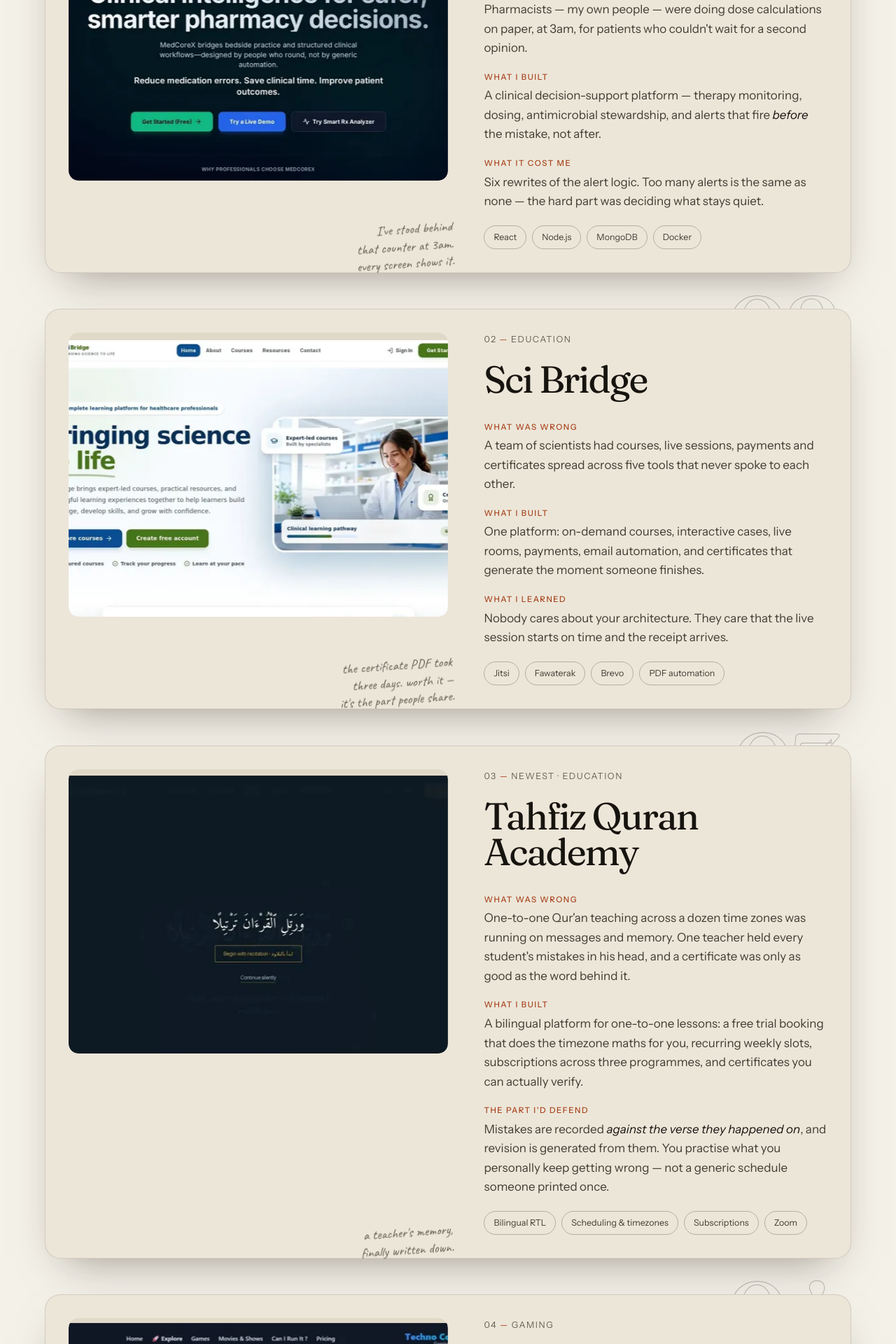
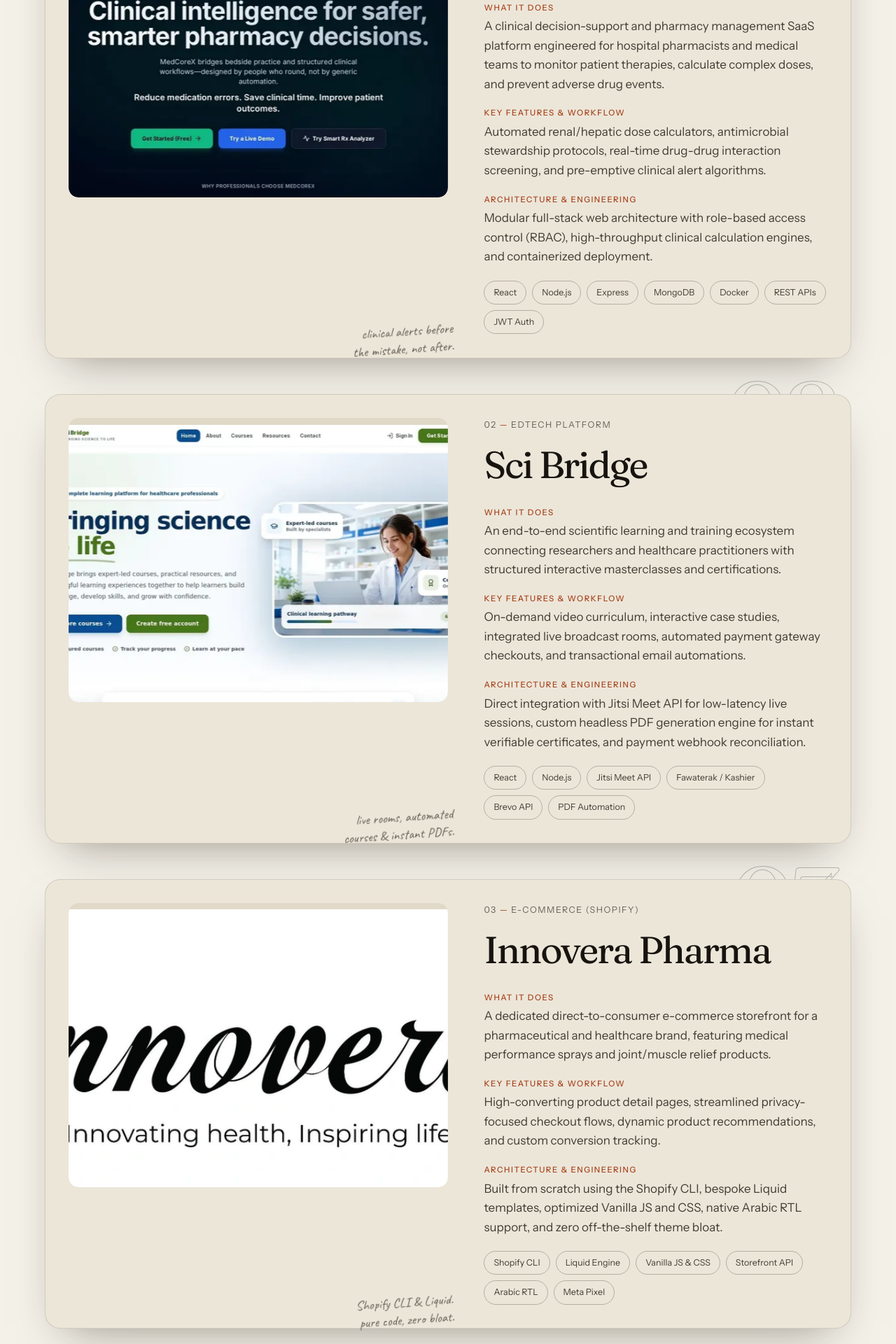
Before and after one commit to MGaweesh/Dr-Gaweesh, a React (Vite) app: page / in a window 1280 px wide. Shown: the part 1720-3640 px from the top of the page at 70% size. Built offline with nearby package versions, Linux system fonts and the light colour scheme.

Commit message:
Refactor portfolio projects with explicit technical specs, core functionality, and full tech stacks

```diff
--- a/src/App.tsx
+++ b/src/App.tsx
@@ -175,8 +175,7 @@
               </svg>
             </span></h2>
             <p className="head-note">
-              Four I'm proud of, written out honestly — what was actually wrong,
-              what I built, and what I'd do differently.
+              Four flagship platforms engineered end to end — clearly detailing the core functionality, technical architecture, and technologies used.
             </p>
           </div>
 
@@ -192,21 +191,21 @@
                     </span>
                     <span className="visit">Visit&nbsp;→</span>
                   </a>
-                  <p className="scribble scribble-case">I've stood behind<br />that counter at 3am.<br />every screen shows it.</p>
+                  <p className="scribble scribble-case">clinical alerts before<br />the mistake, not after.</p>
                 </div>
 
                 <div className="case-copy">
-                  <p className="case-no">01 <em>—</em> Healthcare</p>
+                  <p className="case-no">01 <em>—</em> Healthcare SaaS</p>
                   <h3>MedCoreX</h3>
                   <dl className="case-story">
-                    <dt>What was wrong</dt>
-                    <dd>Pharmacists — my own people — were doing dose calculations on paper, at 3am, for patients who couldn't wait for a second opinion.</dd>
-                    <dt>What I built</dt>
-                    <dd>A clinical decision-support platform — therapy monitoring, dosing, antimicrobial stewardship, and alerts that fire <em>before</em> the mistake, not after.</dd>
-                    <dt>What it cost me</dt>
-                    <dd>Six rewrites of the alert logic. Too many alerts is the same as none — the hard part was deciding what stays quiet.</dd>
+                    <dt>What It Does</dt>
+                    <dd>A clinical decision-support and pharmacy management SaaS platform engineered for hospital pharmacists and medical teams to monitor patient therapies, calculate complex doses, and prevent adverse drug events.</dd>
+                    <dt>Key Features &amp; Workflow</dt>
+                    <dd>Automated renal/hepatic dose calculators, antimicrobial stewardship protocols, real-time drug-drug interaction screening, and pre-emptive clinical alert algorithms.</dd>
+                    <dt>Architecture &amp; Engineering</dt>
+                    <dd>Modular full-stack web architecture with role-based access control (RBAC), high-throughput clinical calculation engines, and containerized deployment.</dd>
                   </dl>
-                  <ul className="chips"><li>React</li><li>Node.js</li><li>MongoDB</li><li>Docker</li></ul>
+                  <ul className="chips"><li>React</li><li>Node.js</li><li>Express</li><li>MongoDB</li><li>Docker</li><li>REST APIs</li><li>JWT Auth</li></ul>
                 </div>
               </div>
             </article>
@@ -221,21 +220,21 @@
                     </span>
                     <span className="visit">Visit&nbsp;→</span>
                   </a>
-                  <p className="scribble scribble-case">the certificate PDF took<br />three days. worth it —<br />it's the part people share.</p>
+                  <p className="scribble scribble-case">live rooms, automated<br />courses &amp; instant PDFs.</p>
                 </div>
 
                 <div className="case-copy">
-                  <p className="case-no">02 <em>—</em> Education</p>
+                  <p className="case-no">02 <em>—</em> EdTech Platform</p>
                   <h3>Sci Bridge</h3>
                   <dl className="case-story">
-                    <dt>What was wrong</dt>
-                    <dd>A team of scientists had courses, live sessions, payments and certificates spread across five tools that never spoke to each other.</dd>
-                    <dt>What I built</dt>
-                    <dd>One platform: on-demand courses, interactive cases, live rooms, payments, email automation, and certificates that generate the moment someone finishes.</dd>
-                    <dt>What I learned</dt>
-                    <dd>Nobody cares about your architecture. They care that the live session starts on time and the receipt arrives.</dd>
+                    <dt>What It Does</dt>
+                    <dd>An end-to-end scientific learning and training ecosystem connecting researchers and healthcare practitioners with structured interactive masterclasses and certifications.</dd>
+                    <dt>Key Features &amp; Workflow</dt>
+                    <dd>On-demand video curriculum, interactive case studies, integrated live broadcast rooms, automated payment gateway checkouts, and transactional email automations.</dd>
+                    <dt>Architecture &amp; Engineering</dt>
+                    <dd>Direct integration with Jitsi Meet API for low-latency live sessions, custom headless PDF generation engine for instant verifiable certificates, and payment webhook reconciliation.</dd>
                   </dl>
-                  <ul className="chips"><li>Jitsi</li><li>Fawaterak</li><li>Brevo</li><li>PDF automation</li></ul>
+                  <ul className="chips"><li>React</li><li>Node.js</li><li>Jitsi Meet API</li><li>Fawaterak / Kashier</li><li>Brevo API</li><li>PDF Automation</li></ul>
                 </div>
               </div>
             </article>
@@ -244,27 +243,27 @@
               <span className="case-ghost" aria-hidden="true">03</span>
               <div className="case-inner">
                 <div className="case-visual" data-cursor="visit">
-                  <a href="https://tahfizquran.org/" target="_blank" rel="noopener" data-tilt>
+                  <a href="https://innovera-pharma.com/" target="_blank" rel="noopener" data-tilt>
                     <span className="frame">
-                      <img src="/tahfiz.webp" srcSet="/tahfiz-700.webp 700w, /tahfiz.webp 1100w" sizes="(min-width: 1180px) 45vw, 92vw" alt="Tahfiz Quran Academy platform" loading="lazy" data-parallax />
+                      <img src="/innovera.webp" alt="Innovera Pharma Shopify Store" loading="lazy" data-parallax />
                     </span>
                     <span className="visit">Visit&nbsp;→</span>
                   </a>
-                  <p className="scribble scribble-case">a teacher's memory,<br />finally written down.</p>
+                  <p className="scribble scribble-case">Shopify CLI &amp; Liquid.<br />pure code, zero bloat.</p>
                 </div>
 
                 <div className="case-copy">
-                  <p className="case-no">03 <em>—</em> Newest · Education</p>
-                  <h3>Tahfiz Quran Academy</h3>
+                  <p className="case-no">03 <em>—</em> E-Commerce (Shopify)</p>
+                  <h3>Innovera Pharma</h3>
                   <dl className="case-story">
-                    <dt>What was wrong</dt>
-                    <dd>One-to-one Qur'an teaching across a dozen time zones was running on messages and memory. One teacher held every student's mistakes in his head, and a certificate was only as good as the word behind it.</dd>
-                    <dt>What I built</dt>
-                    <dd>A bilingual platform for one-to-one lessons: a free trial booking that does the timezone maths for you, recurring weekly slots, subscriptions across three programmes, and certificates you can actually verify.</dd>
-                    <dt>The part I'd defend</dt>
-                    <dd>Mistakes are recorded <em>against the verse they happened on</em>, and revision is generated from them. You practise what you personally keep getting wrong — not a generic schedule someone printed once.</dd>
+                    <dt>What It Does</dt>
+                    <dd>A dedicated direct-to-consumer e-commerce storefront for a pharmaceutical and healthcare brand, featuring medical performance sprays and joint/muscle relief products.</dd>
+                    <dt>Key Features &amp; Workflow</dt>
+                    <dd>High-converting product detail pages, streamlined privacy-focused checkout flows, dynamic product recommendations, and custom conversion tracking.</dd>
+                    <dt>Architecture &amp; Engineering</dt>
+                    <dd>Built from scratch using the Shopify CLI, bespoke Liquid templates, optimized Vanilla JS and CSS, native Arabic RTL support, and zero off-the-shelf theme bloat.</dd>
                   </dl>
-                  <ul className="chips"><li>Bilingual RTL</li><li>Scheduling &amp; timezones</li><li>Subscriptions</li><li>Zoom</li></ul>
+                  <ul className="chips"><li>Shopify CLI</li><li>Liquid Engine</li><li>Vanilla JS &amp; CSS</li><li>Storefront API</li><li>Arabic RTL</li><li>Meta Pixel</li></ul>
                 </div>
               </div>
             </article>
@@ -273,27 +272,27 @@
               <span className="case-ghost" aria-hidden="true">04</span>
               <div className="case-inner">
                 <div className="case-visual" data-cursor="visit">
-                  <a href="https://bta3al3ab.online/" target="_blank" rel="noopener" data-tilt>
+                  <a href="https://tahfizquran.org/" target="_blank" rel="noopener" data-tilt>
                     <span className="frame">
-                      <img src="/techno-core.webp" srcSet="/techno-core-700.webp 700w, /techno-core.webp 1100w" sizes="(min-width: 1180px) 45vw, 92vw" alt="Techno Core Arabic gaming platform" loading="lazy" data-parallax />
+                      <img src="/tahfiz.webp" srcSet="/tahfiz-700.webp 700w, /tahfiz.webp 1100w" sizes="(min-width: 1180px) 45vw, 92vw" alt="Tahfiz Quran Academy platform" loading="lazy" data-parallax />
                     </span>
                     <span className="visit">Visit&nbsp;→</span>
                   </a>
-                  <p className="scribble scribble-case">no framework.<br />just me and MySQL.<br />still holds up.</p>
+                  <p className="scribble scribble-case">timezone-aware booking<br />&amp; 1-on-1 live lessons.</p>
                 </div>
 
                 <div className="case-copy">
-                  <p className="case-no">04 <em>—</em> Gaming</p>
-                  <h3>Techno Core</h3>
+                  <p className="case-no">04 <em>—</em> Live Learning / EdTech</p>
+                  <h3>Tahfiz Quran Academy</h3>
                   <dl className="case-story">
-                    <dt>What was wrong</dt>
-                    <dd>Arabic gaming content lived in scattered forum posts and reposts. To find out whether a game would run on your machine, you were reading a five-year-old thread.</dd>
-                    <dt>What I built</dt>
-                    <dd>An Arabic discovery hub for games, system requirements and community — with the content modelled properly so search could actually reach it. Plain PHP and MySQL, no framework.</dd>
-                    <dt>What it taught me</dt>
-                    <dd>It's the one I still open on my own phone, and the project that taught me most about writing right-to-left for someone on a bad connection.</dd>
+                    <dt>What It Does</dt>
+                    <dd>A global bilingual platform for one-to-one Qur'an memorization and Tajweed tutoring, serving international students across multiple global timezones.</dd>
+                    <dt>Key Features &amp; Workflow</dt>
+                    <dd>Automated timezone-converting trial booking, recurring weekly lesson scheduling, tiered monthly subscription management, verse-level mistake tracking, and verifiable certificates.</dd>
+                    <dt>Architecture &amp; Engineering</dt>
+                    <dd>Dynamic calendar engine with automatic UTC timezone synchronization, automated Zoom meeting generation, recurring payment gateway integration, and fully responsive RTL/LTR interface.</dd>
                   </dl>
-                  <ul className="chips"><li>PHP</li><li>MySQL</li><li>Arabic RTL</li><li>SEO</li></ul>
+                  <ul className="chips"><li>Next.js</li><li>Node.js</li><li>Stripe / Payments</li><li>Zoom API</li><li>Timezone Engine</li><li>Bilingual RTL</li></ul>
                 </div>
               </div>
             </article>
@@ -316,58 +315,58 @@
             </div>
 
             <div className="rail" data-rail-track>
-              <a className="card" href="https://innovera-pharma.com/" target="_blank" rel="noopener" data-cursor="visit">
-                <span className="card-media"><img src="/innovera.webp" alt="Innovera Pharma Shopify store" loading="lazy" /></span>
+              <a className="card" href="https://bta3al3ab.online/" target="_blank" rel="noopener" data-cursor="visit">
+                <span className="card-media"><img src="/techno-core.webp" alt="Techno Core Arabic gaming platform" loading="lazy" /></span>
                 <span className="card-body">
-                  <em>05 — Pharma Commerce</em>
-                  <strong>Innovera Pharma</strong>
-                  <span>A pharmaceutical e-commerce store engineered with Shopify CLI. Custom Liquid architecture, hand-crafted RTL layout, and streamlined checkout — pure code, not a drag-and-drop template.</span>
-                  <b>Shopify CLI · Liquid &amp; JS · Custom Theme · Arabic RTL</b>
+                  <em>05 — Gaming &amp; Media Hub</em>
+                  <strong>Techno Core</strong>
+                  <span>An interactive Arabic gaming portal featuring a custom hardware requirements checker ("Can I Run It?"), curated trailers, community reviews, and high-performance search.</span>
+                  <b>PHP · MySQL · Vanilla JS · REST APIs · Arabic RTL · SEO</b>
                 </span>
               </a>
               <a className="card" href="https://obelisk-solutions.com/" target="_blank" rel="noopener" data-cursor="visit">
                 <span className="card-media"><img src="/Ob.webp" alt="Obelisk Solutions website" loading="lazy" /></span>
                 <span className="card-body">
-                  <em>06 — Consulting</em>
+                  <em>06 — Corporate Consulting</em>
                   <strong>Obelisk Solutions</strong>
-                  <span>A focused multilingual site for an international consultancy. Half the work was deleting — enquiries now arrive already knowing what they want.</span>
-                  <b>Information architecture · Multilingual · SEO</b>
+                  <span>A structured multilingual corporate presence for an international management consultancy, architected for high brand authority, service clarity, and inbound lead generation.</span>
+                  <b>HTML5 / CSS3 / JS · Multilingual i18n · SEO Architecture · Performance</b>
                 </span>
               </a>
               <a className="card" href="https://mamlakty.com/" target="_blank" rel="noopener" data-cursor="visit">
                 <span className="card-media"><img src="/ma.webp" alt="Mamlakty e-commerce" loading="lazy" /></span>
                 <span className="card-body">
-                  <em>07 — Commerce</em>
+                  <em>07 — Commerce Store</em>
                   <strong>Mamlakty</strong>
-                  <span>A mobile-first shop for mothers and children. Built around finding the thing fast, then getting out.</span>
-                  <b>WooCommerce · Payments · SEO</b>
+                  <span>A mobile-first e-commerce store for mother and childcare products, featuring end-to-end catalog management, inventory tracking, and localized payment gateway integration.</span>
+                  <b>WooCommerce · WordPress · PHP · MySQL · Payment Gateways · SEO</b>
                 </span>
               </a>
               <a className="card" href="https://profamalkamal.com/" target="_blank" rel="noopener" data-cursor="visit">
                 <span className="card-media"><img src="/prof.webp" alt="Prof. Amal Kamal academic platform" loading="lazy" /></span>
                 <span className="card-body">
-                  <em>08 — Academia</em>
+                  <em>08 — Academic &amp; Research</em>
                   <strong>Prof. Amal Kamal</strong>
-                  <span>A bilingual home for research, lectures and training news — and a publishing flow she can run without me.</span>
-                  <b>CMS · Arabic RTL · Content IA</b>
+                  <span>A bilingual academic knowledge hub for postgraduate studies leadership, organizing scientific research papers, university lectures, and training announcements into a streamlined CMS.</span>
+                  <b>Custom CMS · PHP · MySQL · Arabic RTL · Content IA · Schema.org</b>
                 </span>
               </a>
               <a className="card" href="https://ahmedos.pages.dev/" target="_blank" rel="noopener" data-cursor="visit">
                 <span className="card-media"><img src="/ah.webp" alt="Dr. Ahmed Osama portfolio" loading="lazy" /></span>
                 <span className="card-body">
-                  <em>09 — Personal brand</em>
+                  <em>09 — Personal Branding</em>
                   <strong>Dr. Ahmed Osama</strong>
-                  <span>A fast, quiet professional presence. Loads in under a second on hotel wifi — that was the brief.</span>
-                  <b>Frontend · Performance · Cloudflare</b>
+                  <span>An ultra-lightweight professional portfolio engineered for instantaneous load times under 1 second on low-bandwidth connections, highlighting credentials and direct contact paths.</span>
+                  <b>Vanilla HTML5/CSS3 · Modern JS · Cloudflare Pages · Edge CDN</b>
                 </span>
               </a>
               <a className="card" href="https://drmyahia.pages.dev/" target="_blank" rel="noopener" data-cursor="visit">
                 <span className="card-media"><img src="/mo.webp" alt="Dr. Mohamed Yahia medical site" loading="lazy" /></span>
                 <span className="card-body">
-                  <em>10 — Medical</em>
+                  <em>10 — Medical &amp; Booking</em>
                   <strong>Dr. Mohamed Yahia</strong>
-                  <span>Patient information and booking, written for someone worried and in a hurry.</span>
-                  <b>Medical UX · Booking · Edge deploy</b>
+                  <span>A patient-centered medical portal and consultation booking hub with structured clinical specialties, patient education guides, and direct clinic appointment reservation.</span>
+                  <b>JAMstack · Cloudflare Pages · Appointment System · Medical UX</b>
                 </span>
               </a>
               <div className="card card-end">
```
Also changed, not shown: public/llms.txt.
